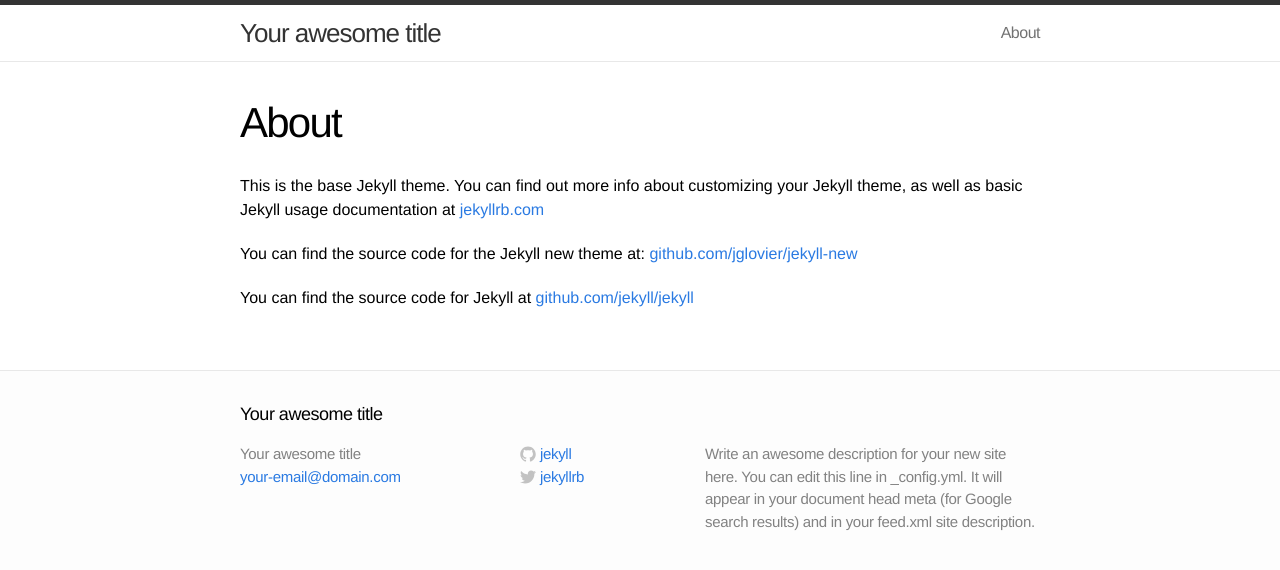
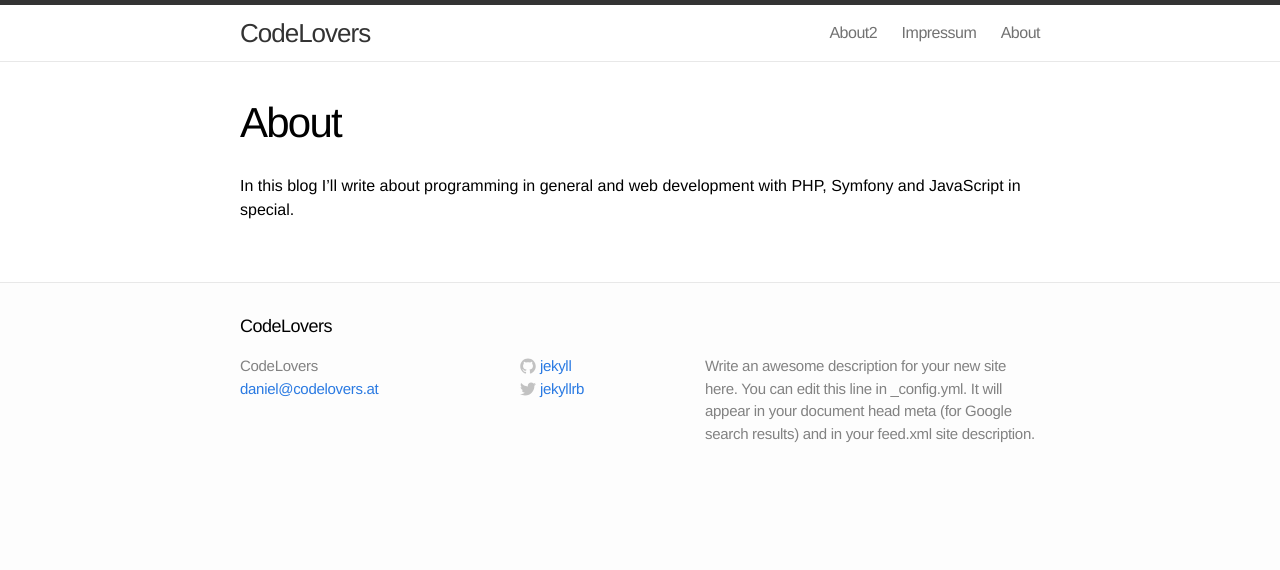
Before and after one commit to CodeLoversAt/CodeLoversAt.github.io, a Jekyll site: the page built from about/index.markdown, in a window 1280 px wide. Shown: the top 570 px of the page. Built offline with Jekyll 4.4.1, drawn with Linux system fonts in a browser that asks for light colours.

```diff
--- a/_config.yml
+++ b/_config.yml
@@ -1,6 +1,6 @@
 # Site settings
-title: Your awesome title
-email: your-email@domain.com
+title: CodeLovers
+email: daniel@codelovers.at
 description: "Write an awesome description for your new site here. You can edit this line in _config.yml. It will appear in your document head meta (for Google search results) and in your feed.xml site description."
 baseurl: ""
 url: "http://yourdomain.com"
@@ -10,3 +10,5 @@ github_username:  jekyll
 # Build settings
 markdown: kramdown
 permalink: pretty
+
+excerpt_separator: "\n\n"
--- /dev/null
+++ b/about/index.markdown
@@ -0,0 +1,22 @@
+---
+layout: page
+status: publish
+published: true
+title: About
+author:
+  display_name: d
+  login: admin
+  email: daniel@codelovers.at
+  url: http://d.velopment.at
+author_login: admin
+author_email: daniel@codelovers.at
+author_url: http://d.velopment.at
+wordpress_id: 14
+wordpress_url: http://www.codelovers.at/?page_id=14
+date: '2014-03-09 12:43:32 +0100'
+date_gmt: '2014-03-09 12:43:32 +0100'
+categories: []
+tags: []
+comments: []
+---
+In this blog I'll write about programming in general and web development with PHP, Symfony and JavaScript in special.
--- a/about.md
+++ b/about2.md
@@ -1,7 +1,7 @@
 ---
 layout: page
-title: About
-permalink: /about/
+title: About2
+permalink: /about2/
 ---
 
 This is the base Jekyll theme. You can find out more info about customizing your Jekyll theme, as well as basic Jekyll usage documentation at [jekyllrb.com](http://jekyllrb.com/)
```
Also changed, not shown: _posts/2014-03-09-jshint-filter-for-assetic.markdown (added, +126 -0 lines), _posts/2014-07-13-welcome-to-jekyll.markdown (deleted, +0 -24 lines), impressum/index.markdown (added, +27 -0 lines).
